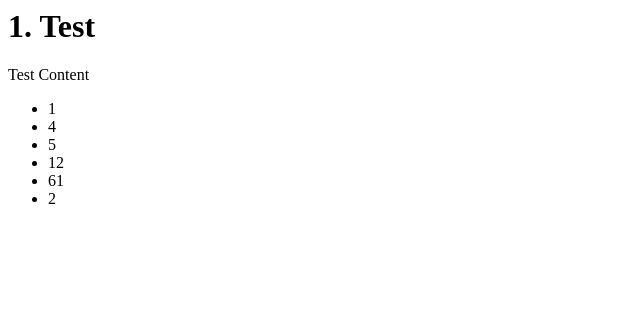
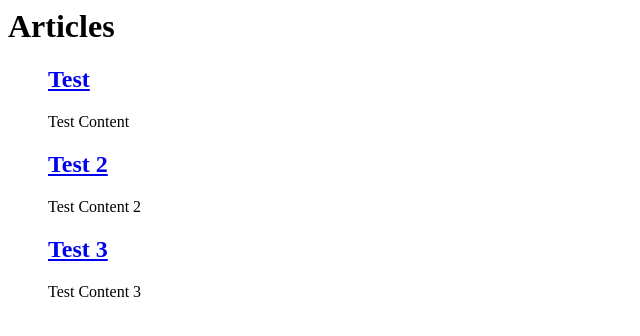
Before and after one commit to denny-saryanto/django-again, a Django app: page / in a window 1280 px wide. Shown: the top 336 px of the page, without its empty margins (0-640 px from the left). Run offline with Django 3.2, Linux system fonts and the light colour scheme; data comes from the database, SQL or seed files in the repository.

Commit message:
render template

```diff
--- a/djangomid/templates/djangomid/index.html
+++ b/djangomid/templates/djangomid/index.html
@@ -1,13 +1,14 @@
 {% extends "djangomid/base.html" %}
 
 {% block content %}
+    <h1>Articles</h1>
 
-<h1> {{id}}. {{title}} </h1>
-<p> {{content}} </p>
-<ul>
-    {% for data in arr_app %}
-    <li>{{data}}</li>
-    {% endfor %}
-</ul>
-
+    <ul style="list-style: none;">
+        {% for data in arr_app %}
+        <li>
+            <h2><a href="/article/{{data.id}}">{{ data.title }}</a></h2>
+            <p>{{ data.content }}</p>
+        </li>
+        {% endfor %}
+    </ul>
 {% endblock content %}
--- a/djangomid/views.py
+++ b/djangomid/views.py
@@ -5,15 +5,10 @@ from django.shortcuts import render
 
 def index(request):
     article_obj = Article.objects.get(id=1)
-    arr = [1, 4, 5, 12, 61, 2]
-    arr_app = ""
-
-    # for x in enumerate(arr):
-    #     # arr_app += """<li> index {} data {} </li>""".format(x, arr[x])
-    #     arr_app += """ <li> index {} data {} </li>""".format(x[0], x[1])
+    article_all = Article.objects.all()
 
     context = {
-        "arr_app" : arr,
+        "arr_app" : article_all,
         "id" : article_obj.id,
         "title" : article_obj.title,
         "content" : article_obj.content,
```
